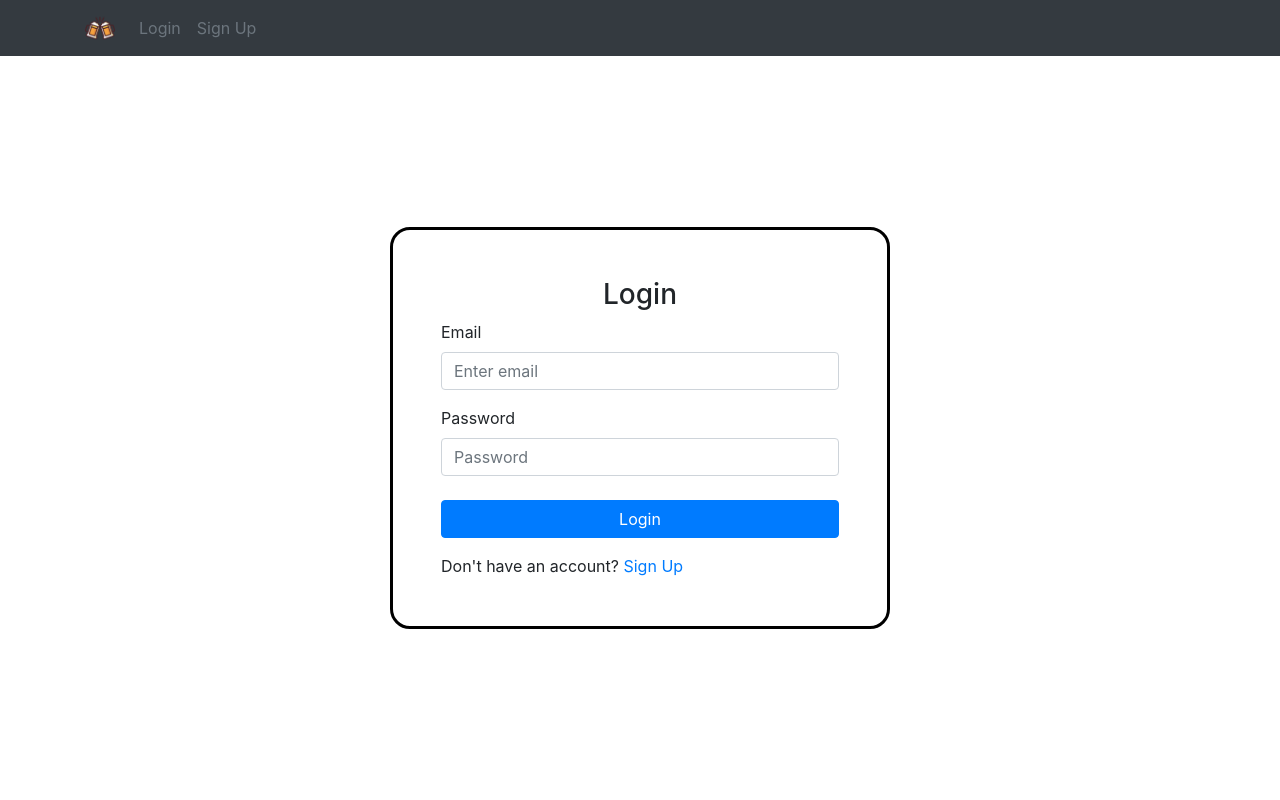
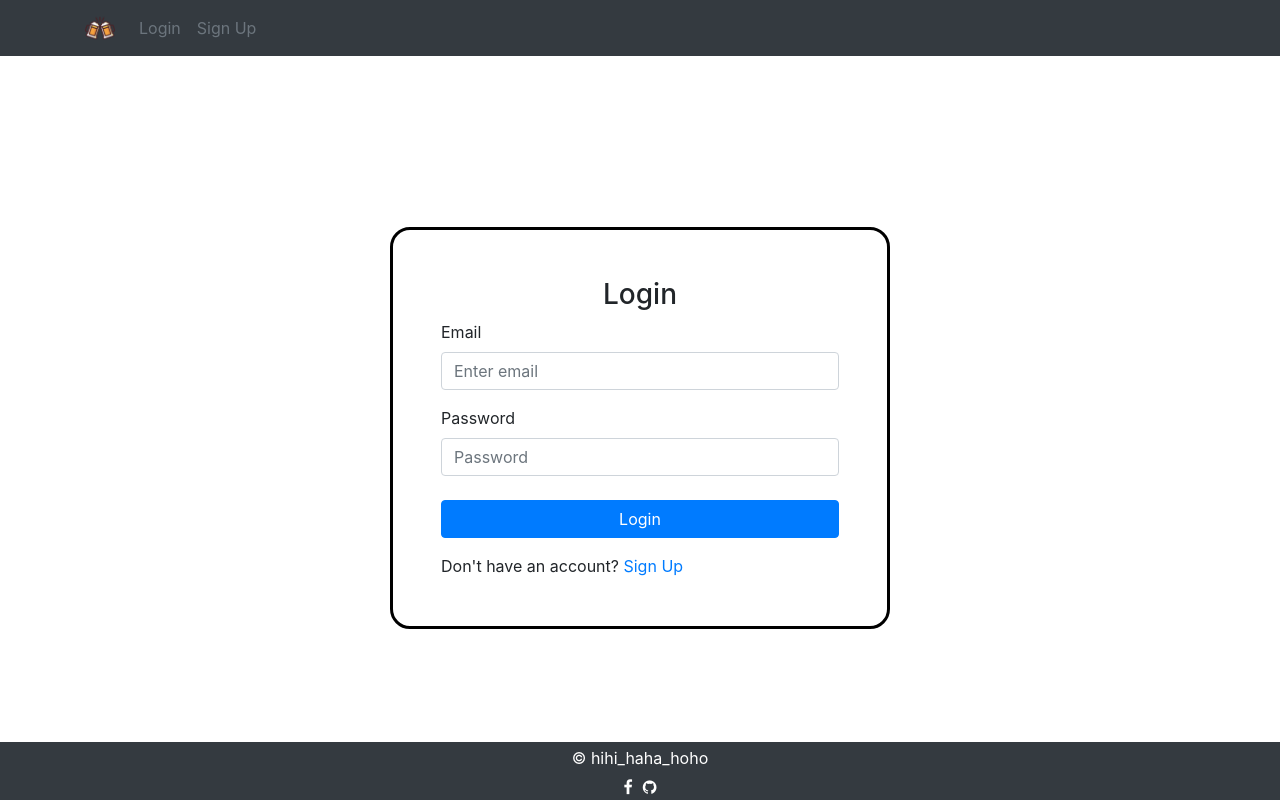
Before and after one commit to dqdzung/CF46-Project-UI, a React (Create React App) app in the folder project-ui/: page /login in a window 1280 px wide. Built offline with nearby package versions, Linux system fonts and the light colour scheme.

Commit message:
more css + footer

```diff
--- a/project-ui/package.json
+++ b/project-ui/package.json
@@ -10,6 +10,7 @@
 		"bootstrap": "^4.6.0",
 		"dotenv": "^8.2.0",
 		"firebase": "^8.4.2",
+		"font-awesome": "^4.7.0",
 		"react": "^17.0.2",
 		"react-bootstrap": "^1.5.2",
 		"react-dom": "^17.0.2",
--- a/project-ui/src/App.css
+++ b/project-ui/src/App.css
@@ -1,5 +1,9 @@
 .App {
 	text-align: center;
+	display: flex;
+	align-items: center;
+	justify-content: center;
+	height: 100%;
 }
 
 .App-logo {
--- a/project-ui/src/App.js
+++ b/project-ui/src/App.js
@@ -46,7 +46,7 @@ function App() {
 		fetchUser();
 	}, []);
 
-	if (loading) return <Loading></Loading>;
+	if (loading) return <h1>Loading...</h1>;
 
 	return (
 		<div className="App">
--- a/project-ui/src/components/BillItemList/BillItemList.jsx
+++ b/project-ui/src/components/BillItemList/BillItemList.jsx
@@ -11,7 +11,7 @@ const Item = ({ item, onClick, onValueChange, setDisable }) => {
 	return (
 		<Row
 			item={item}
-			className="p-2 d-flex align-items-center justify-content-center"
+			className="p-2 d-flex align-items-center justify-content-center item"
 		>
 			<Col>{item.name}</Col>
 			<Col>
@@ -59,9 +59,9 @@ const BillItemList = (props) => {
 				{listItems}
 				{items.length ? (
 					<>
-						<Row className="total-wrapper">
+						<Row className="total-wrapper mt-4">
 							<Col>Total:</Col>
-							<Col className="text-right">{total}</Col>
+							<Col className="text-right total">{total}</Col>
 						</Row>
 						<div className="button-container d-flex justify-content-center mt-4">
 							<Button
--- a/project-ui/src/components/BillItemList/billItem.style.css
+++ b/project-ui/src/components/BillItemList/billItem.style.css
@@ -15,3 +15,12 @@
 .total-wrapper {
 	font-size: 40px;
 }
+
+.item:hover {
+	border-radius: 10px;
+	background-color: rgb(225, 225, 225);
+}
+
+.total {
+	font-weight: bold;
+}
--- /dev/null
+++ b/project-ui/src/components/Footer/Footer.jsx
@@ -0,0 +1,32 @@
+import React from "react";
+import "./footer.style.css";
+
+const Footer = () => {
+	const goToLink = (link) => {
+		window.location.replace(link);
+	};
+
+	return (
+		<div className="footer">
+			<div className="m-1">© hihi_haha_hoho</div>
+			<div>
+				<div
+					className="fa fa-facebook grow"
+					onClick={() => {
+						goToLink("https://www.facebook.com/dqdzung");
+					}}
+				></div>
+				<div
+					className="fa fa-github grow"
+					onClick={() => {
+						goToLink(
+							"https://github.com/hihi-haha-hoho/CF46-Project-UI/tree/master/project-ui"
+						);
+					}}
+				></div>
+			</div>
+		</div>
+	);
+};
+
+export default Footer;
--- /dev/null
+++ b/project-ui/src/components/Footer/footer.style.css
@@ -0,0 +1,16 @@
+.footer {
+	position: fixed;
+	left: 0;
+	bottom: 0;
+	width: 100%;
+	background-color: #343a40;
+	color: white;
+	display: flex;
+	flex-direction: column;
+	align-items: center;
+	justify-content: center;
+}
+
+.fa {
+	margin: 5px;
+}
--- a/project-ui/src/components/ItemCard/itemCard.style.css
+++ b/project-ui/src/components/ItemCard/itemCard.style.css
@@ -28,3 +28,7 @@
 .grow:hover {
 	transform: scale(1.05);
 }
+
+.ordered {
+	opacity: 0.5;
+}
--- a/project-ui/src/components/Layout/MainLayout.jsx
+++ b/project-ui/src/components/Layout/MainLayout.jsx
@@ -1,10 +1,12 @@
 import MyNav from "../Navbar/MyNav";
+import Footer from "../Footer/Footer";
 
 const MainLayout = (props) => {
 	return (
 		<div>
 			<MyNav></MyNav>
 			{props.children}
+			<Footer></Footer>
 		</div>
 	);
 };
--- a/project-ui/src/firebase/index.js
+++ b/project-ui/src/firebase/index.js
@@ -1,5 +1,6 @@
 import firebase from "firebase/app";
 import "firebase/firebase-storage";
+import "font-awesome/css/font-awesome.min.css";
 
 const firebaseConfig = {
 	apiKey: "AIzaSyATYkAU4WRhYWsjkC5gp9IH-PWRUZwV3eE",
--- a/project-ui/src/pages/Table/Table.jsx
+++ b/project-ui/src/pages/Table/Table.jsx
@@ -52,11 +52,11 @@ const Table = () => {
 	useEffect(() => {
 		fetchItems();
 		fetchTableBill();
-	});
+	}, []);
 
 	const handleAddBill = (item) => {
 		if (billItems.some((elem) => elem.id === item._id)) {
-			return console.log(billItems);
+			return;
 		}
 		setBillItems((prevState) => {
 			const newBillItem = {
```
Also changed, not shown: 1 other file (tests, documents, lock files or other folders). Lines whose indentation alone changed are shown as unchanged.
